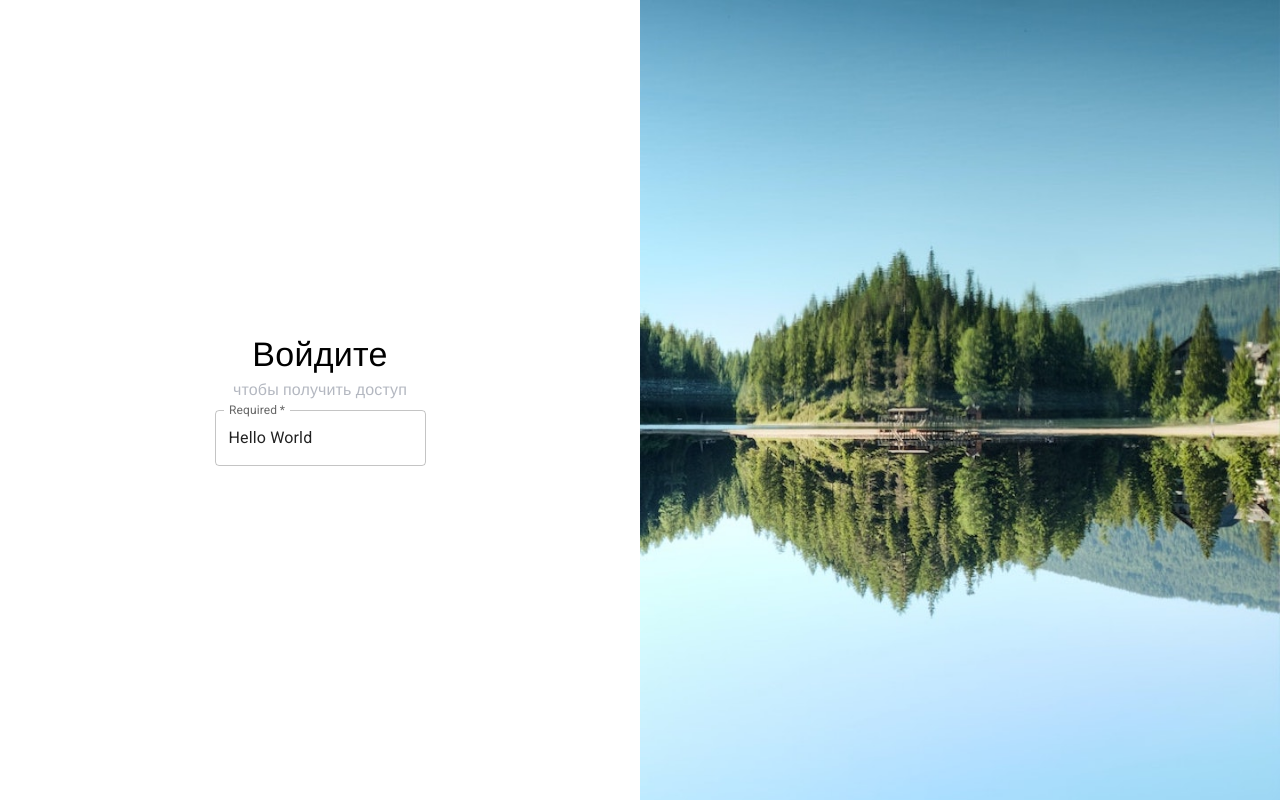
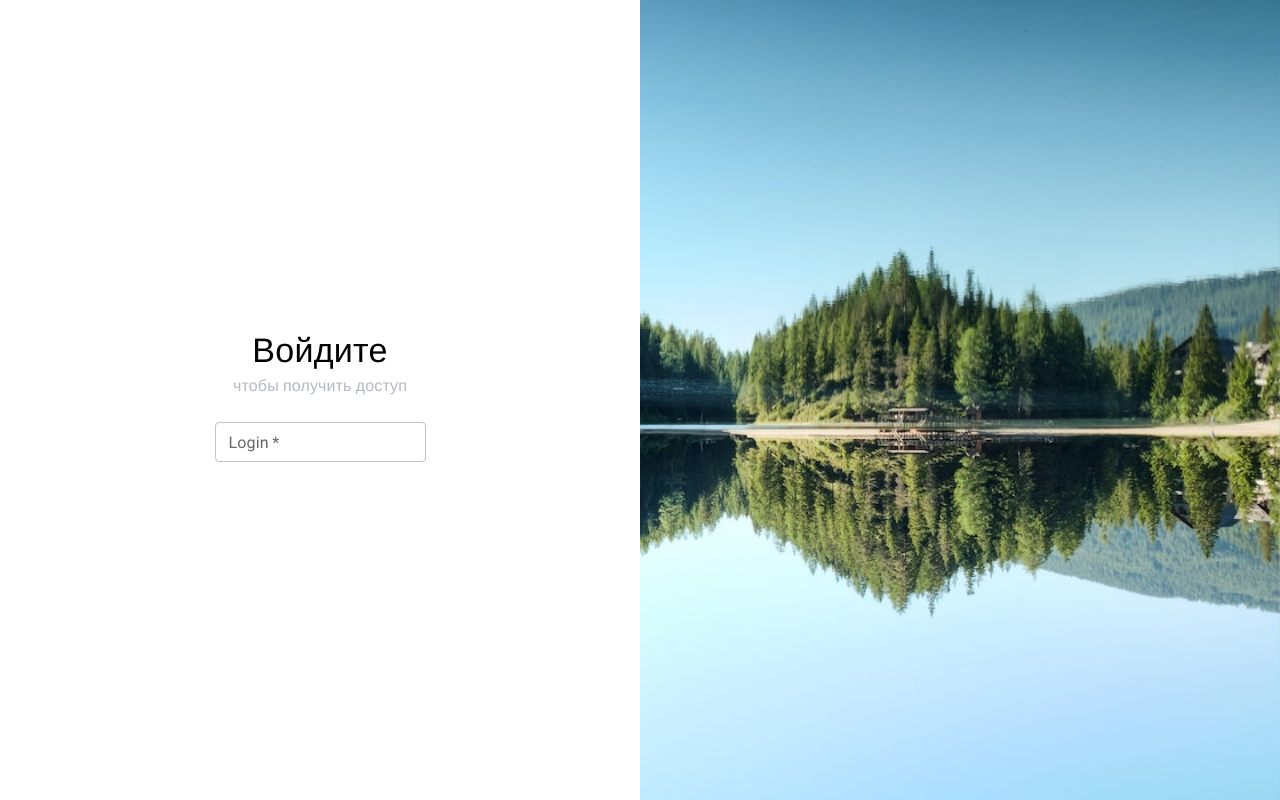
Before and after one commit to VladimirRM/Materialui-Reacthookgorms, a React (Create React App) app: page / in a window 1280 px wide. Built offline with nearby package versions, Linux system fonts and the light colour scheme; a web font is replaced by a local one.

Commit message:
create input

```diff
--- a/src/pages/auth-page/auth-form/auth-form.tsx
+++ b/src/pages/auth-page/auth-form/auth-form.tsx
@@ -15,9 +15,13 @@ import TextField from '@mui/material/TextField';
       <form>
       <TextField
           required
-          id="outlined-required"
-          label="Required"
-          defaultValue="Hello World"
+
+          label="Login"
+          size='small'
+          margin='normal'
+          className='auth-form__input'
+          fullWidth={true}
+
         />
       </form>
     </div>
```
